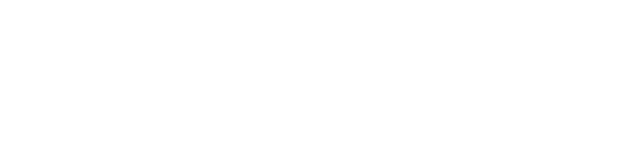
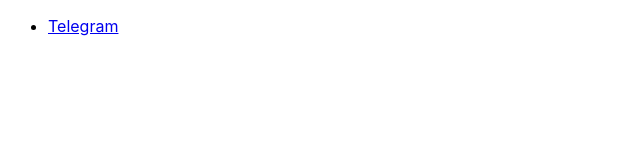
Before and after one commit to yuriypavlov/yuriypavlov.github.io, a plain HTML site: page index.html in a window 1280 px wide. Shown: the whole page, without its empty margins (0-640 px from the left). Drawn offline with Linux system fonts and the light colour scheme.

Commit message:
telegram link

```diff
--- a/index.html
+++ b/index.html
@@ -1,8 +1,18 @@
 <!doctype html>
 <html lang="en">
-<head>
-    <meta charset="utf-8">
-</head>
-<body>
-</body>
+    <head>
+        <meta charset="utf-8">
+        <style>
+            body {
+                font-family: -apple-system, BlinkMacSystemFont, Segoe UI, Helvetica, Arial, sans-serif, Apple Color Emoji, Segoe UI Emoji, Segoe UI Symbol;
+            }
+        </style>
+    </head>
+    <body>
+        <nav>
+            <ul>
+                <li><a href="tg://resolve?domain=yuriyvpavlov">Telegram</a></li>
+            </ul>
+        </nav>
+    </body>
 </html>
```
